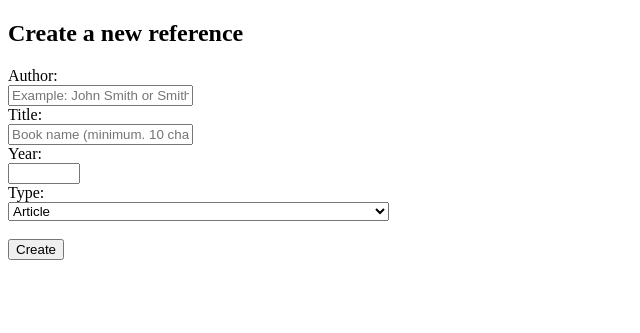
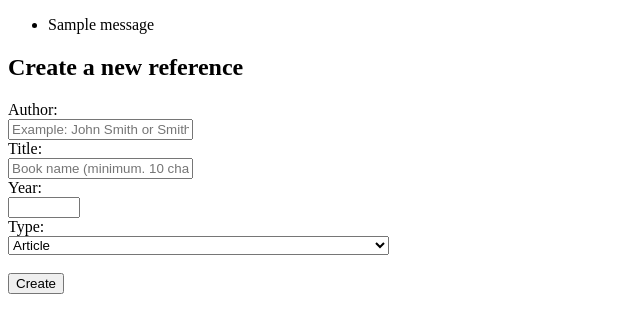
Before and after one commit to kortekoski/ohtuminiprojekti, a Flask app: page /new_reference in a window 1280 px wide. Shown: the top 333 px of the page, without its empty margins (0-640 px from the left). Run offline with Flask 3, Linux system fonts and the light colour scheme; one stand-in notice (Sample message) is shown.

Commit message:
Add success message and move flash logic to layout template

```diff
--- a/src/app.py
+++ b/src/app.py
@@ -27,6 +27,7 @@ def reference_creation():
         validate_reference(new_reference)
         # Pitäisikö muuttaa käyttämään referenceä?
         create_reference(year, author, title, reftype)
+        flash("Reference created successfully!")
         return redirect("/")
     except Exception as error:
         flash(str(error))
--- a/src/templates/layout.html
+++ b/src/templates/layout.html
@@ -9,6 +9,15 @@
     <title>{% block title %}{% endblock %}</title>
   </head>
   <body>
+	  {% with messages = get_flashed_messages() %}
+		{% if messages %}
+		  <ul>
+		  {% for message in messages %}
+			<li>{{ message }}</li>
+		  {% endfor %}
+		  </ul>
+		{% endif %}
+	  {% endwith %}
     {% block body %}{% endblock %}
   </body>
 </html>
```
